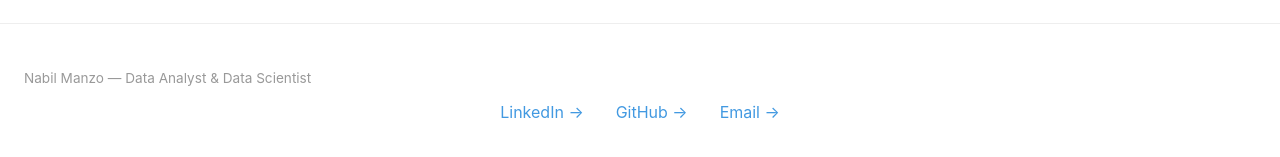
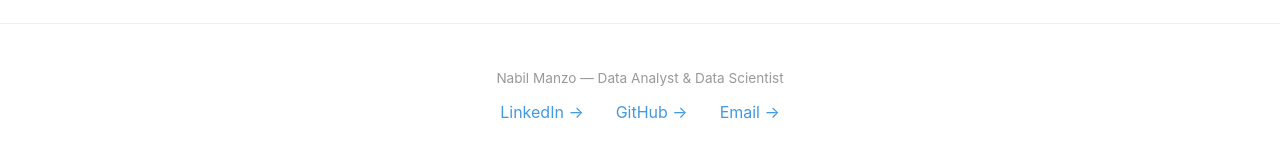
Before and after one commit to tcharkow/customer-segmentation-frontend, a React (Create React App) app: page /northwind in a window 1280 px wide. Shown: the part 577-734 px from the top of the page. Built offline with nearby package versions, Linux system fonts and the light colour scheme; no server answers.

Commit message:
Add footer with LinkedIn, GitHub and email

```diff
--- a/src/Footer.js
+++ b/src/Footer.js
@@ -11,7 +11,12 @@ function Footer() {
       marginTop: '60px',
       backgroundColor: 'white'
     }}>
-      <p style={{ color: '#999', fontSize: '0.85rem', marginBottom: '16px' }}>
+      <p style={{
+  color: '#999',
+  fontSize: '0.85rem',
+  marginBottom: '16px',
+  textAlign: isMobile ? 'center' : 'center'
+}}>
         Nabil Manzo — Data Analyst & Data Scientist
       </p>
       <div style={{
```
